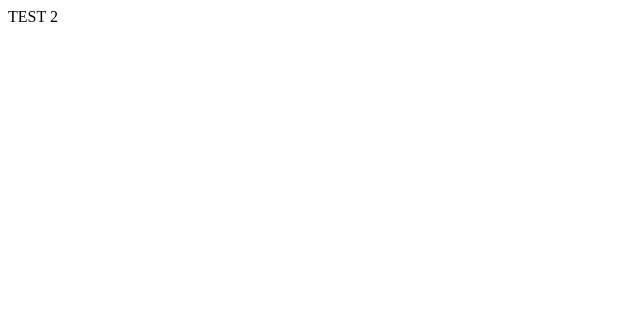
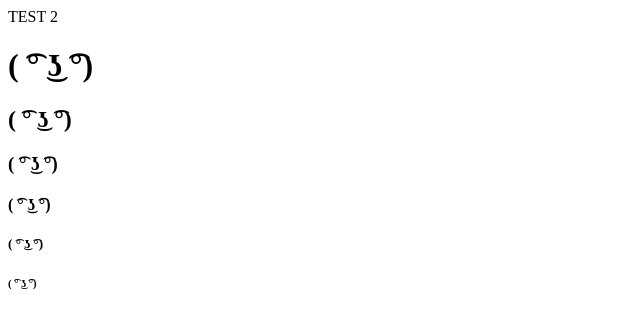
Before and after one commit to LuckyLaszlo/mountain_shop, a plain HTML site: page front/test.html in a window 1280 px wide. Shown: the whole page, without its empty margins (0-640 px from the left). Drawn offline with Linux system fonts and the light colour scheme.

Commit message:
le lenny

```diff
--- a/front/test.html
+++ b/front/test.html
@@ -8,5 +8,11 @@
 </head>
 <body>
     TEST 2
+  <h1>( ͡° ͜ʖ ͡°)</h1>
+  <h2>( ͡° ͜ʖ ͡°)</h2>
+  <h3>( ͡° ͜ʖ ͡°)</h3>
+  <h4>( ͡° ͜ʖ ͡°)</h4>
+  <h5>( ͡° ͜ʖ ͡°)</h5>
+  <h6>( ͡° ͜ʖ ͡°)</h6>
 </body>
 </html>
```
